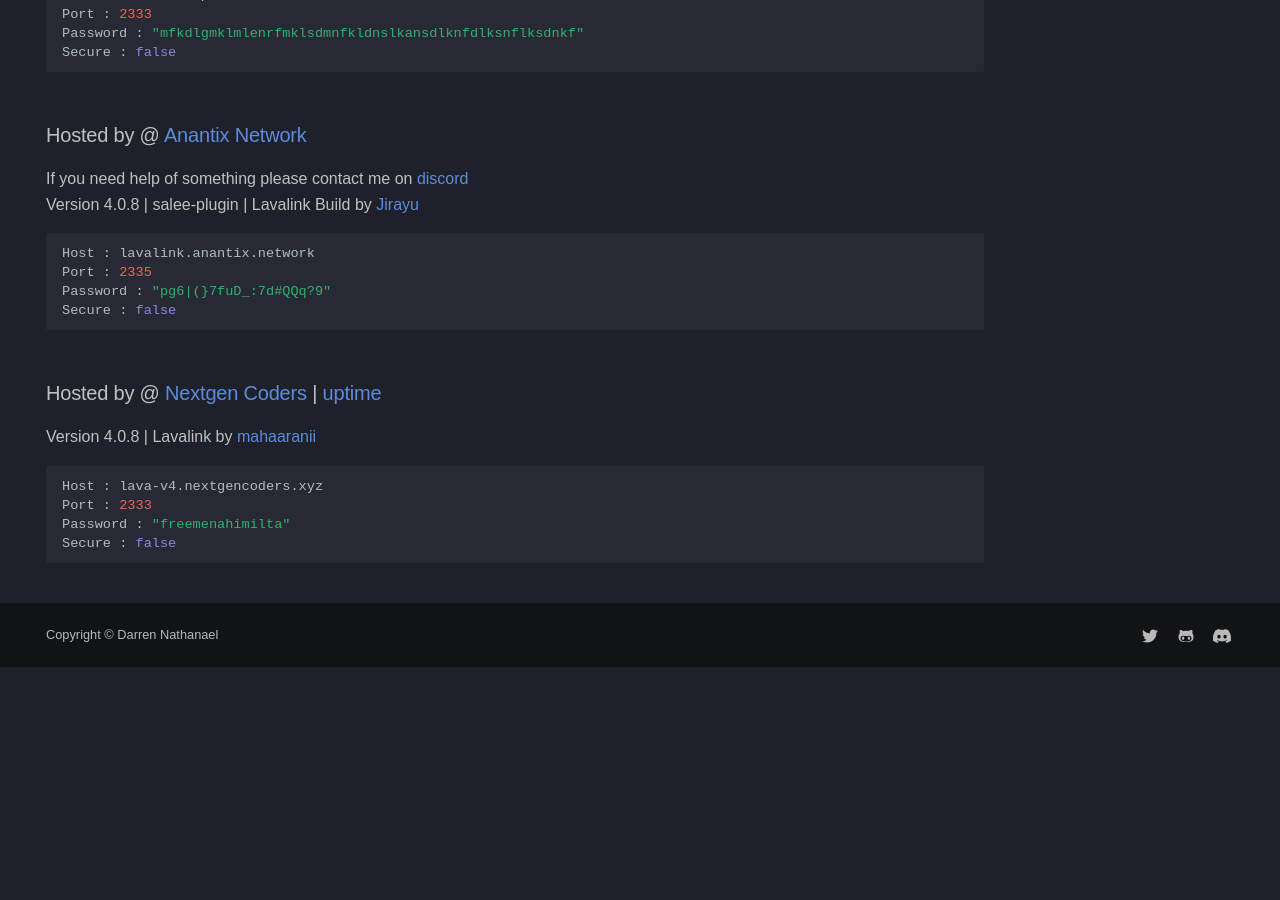
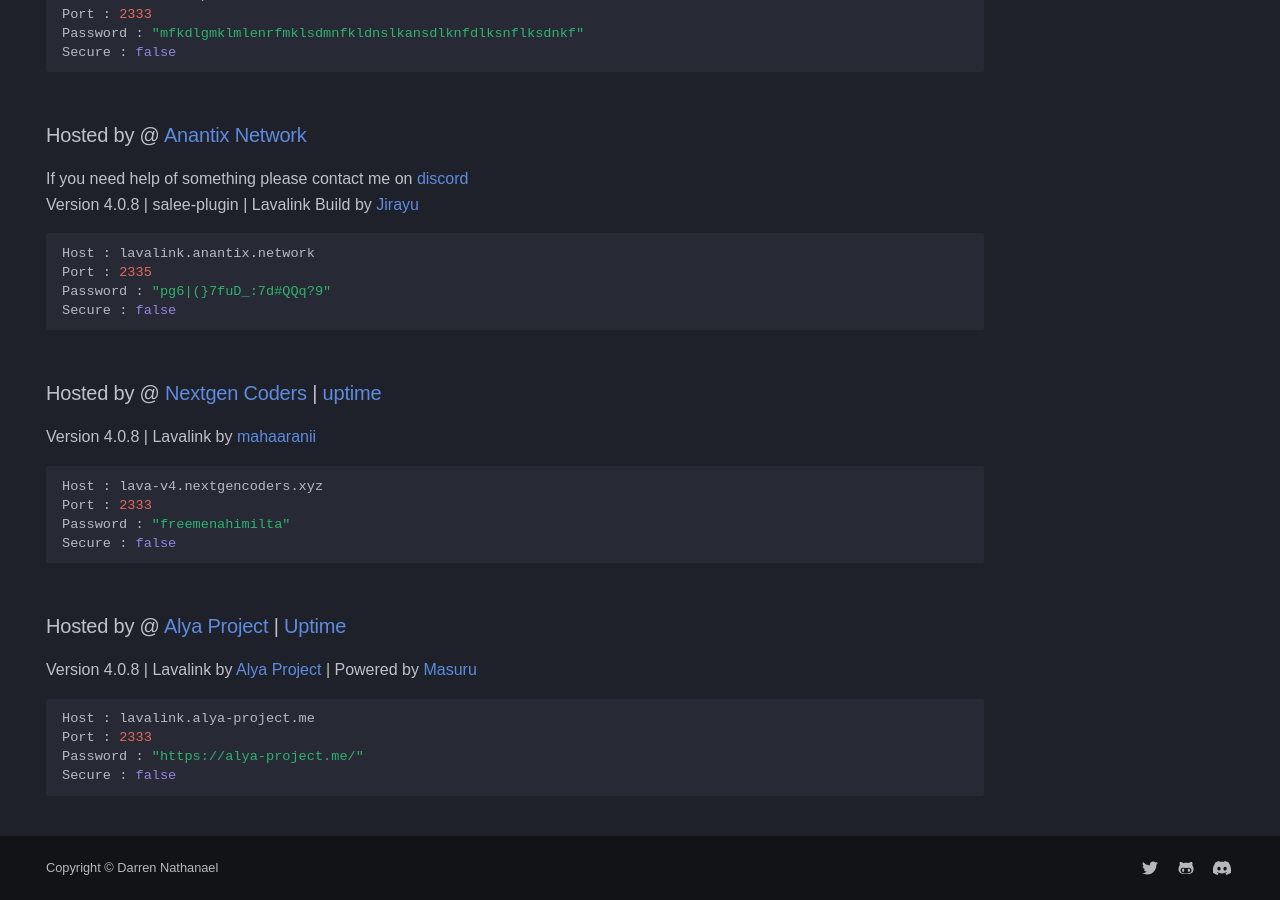
Before and after one commit to DarrenOfficial/lavalink-list, an MkDocs documentation site: the page built from docs/NoSSL/lavalink-without-ssl.md, in a window 1280 px wide and 900 px high, scrolled down 2663 px. Built offline with MkDocs 1.6.1 and Material for MkDocs 9.7.7, drawn with Linux system fonts in a browser that asks for light colours; some web fonts are replaced; comment, search, counter and statistics services are not loaded; a style sheet for code colours, icons or effects is not loaded; before the commit the page ends 3330 px from its top, so only the background shows below that; some of the changed text lies outside the part shown.

Commit message:
Add Info connection Alya Project Lavalink

````diff
--- a/docs/NoSSL/lavalink-without-ssl.md
+++ b/docs/NoSSL/lavalink-without-ssl.md
@@ -144,3 +144,12 @@ Port : 2333
 Password : "freemenahimilta"
 Secure : false
 ```
+
+### Hosted by @ [Alya Project](https://alya-project.me/) | [Uptime](https://status.masuru.in.th/report/uptime/3188c87fff29524380c8fd3cef7c299d/)
+Version 4.0.8 | Lavalink by [Alya Project](https://alya-project.me/) | Powered by [Masuru](https://masuru.in.th)
+```bash
+Host : lavalink.alya-project.me
+Port : 2333
+Password : "https://alya-project.me/"
+Secure : false
+```
````
